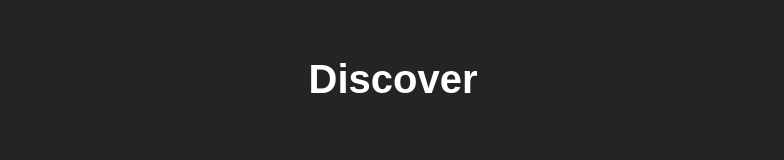
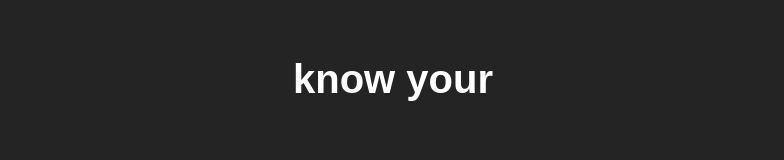
Before and after one commit to oitghq/system, a plain HTML site: page index.html in a window 1280 px wide. Shown: the top 160 px of the page, without its empty margins (247-1031 px from the left). Drawn offline with nearby package versions, Linux system fonts and the light colour scheme.

Commit message:
Update index.html

```diff
--- a/index.html
+++ b/index.html
@@ -202,7 +202,7 @@ body {
 
 <div class="hero-image">
 <div style="padding-top: 30px"></div>
-<div class="hero-text"><h1>Discover</h1>
+<div class="hero-text"><h1>know your</h1>
 <div style="padding-bottom: 30px"></div>
 <div class="headinggap"><span class="buttonheadline1">The 6 Steps & 2 Golden Rules of Online Income</span></div>
 <div style="padding-bottom: 30px"></div>
```
